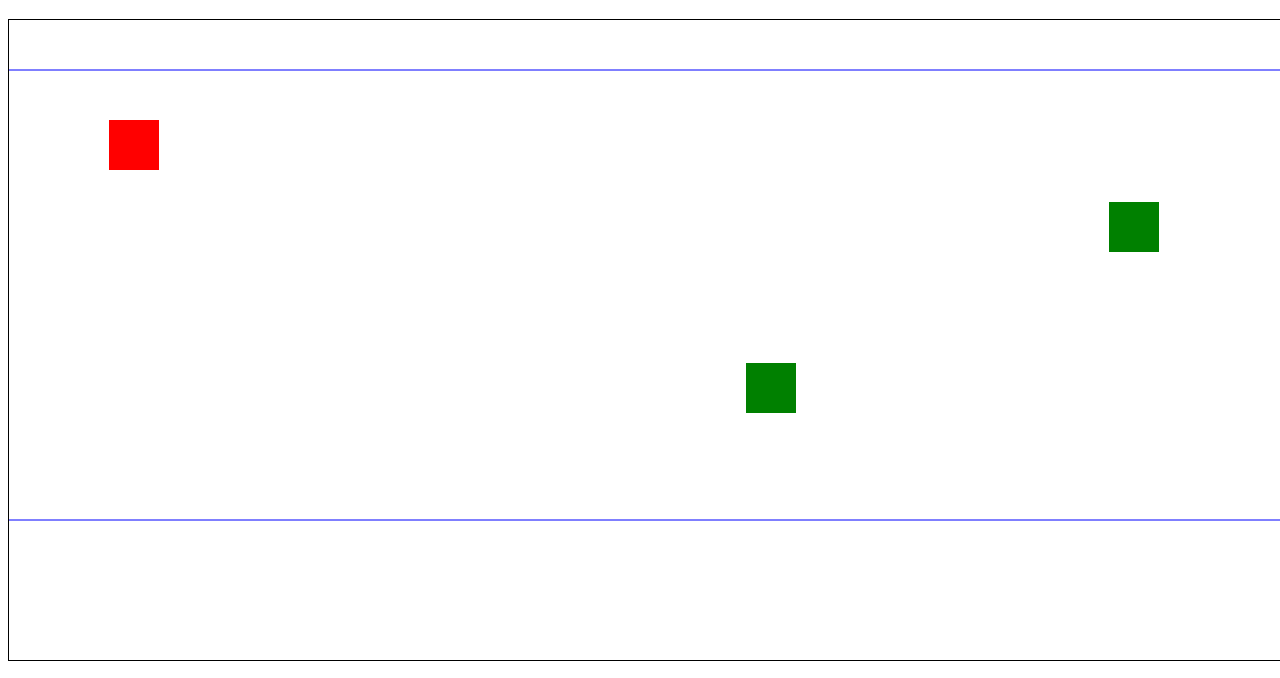
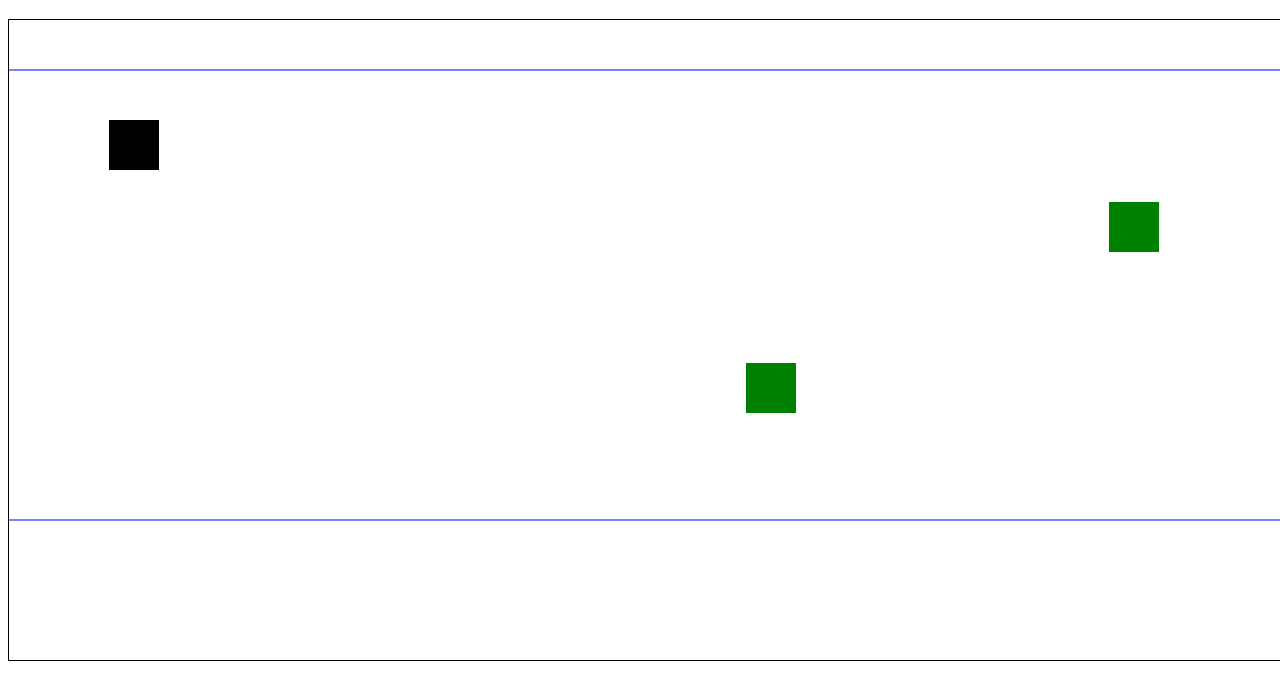
Before and after one commit to ManelYepes/JuegoCochesYelmo, a website: page index.html in a window 1280 px wide. Shown: the part 61-739 px from the top of the page. Drawn offline with Linux system fonts and the light colour scheme.

Commit message:
Update index.html

```diff
--- a/index.html
+++ b/index.html
@@ -91,7 +91,7 @@
             ctx.stroke();
 
             // Dibujar cuadrado
-            ctx.fillStyle = 'red';
+            ctx.fillStyle = 'black';
             ctx.fillRect(cuadrado.x, cuadrado.y, cuadrado.width, cuadrado.height);
 
             // Dibujar enemigos
```
